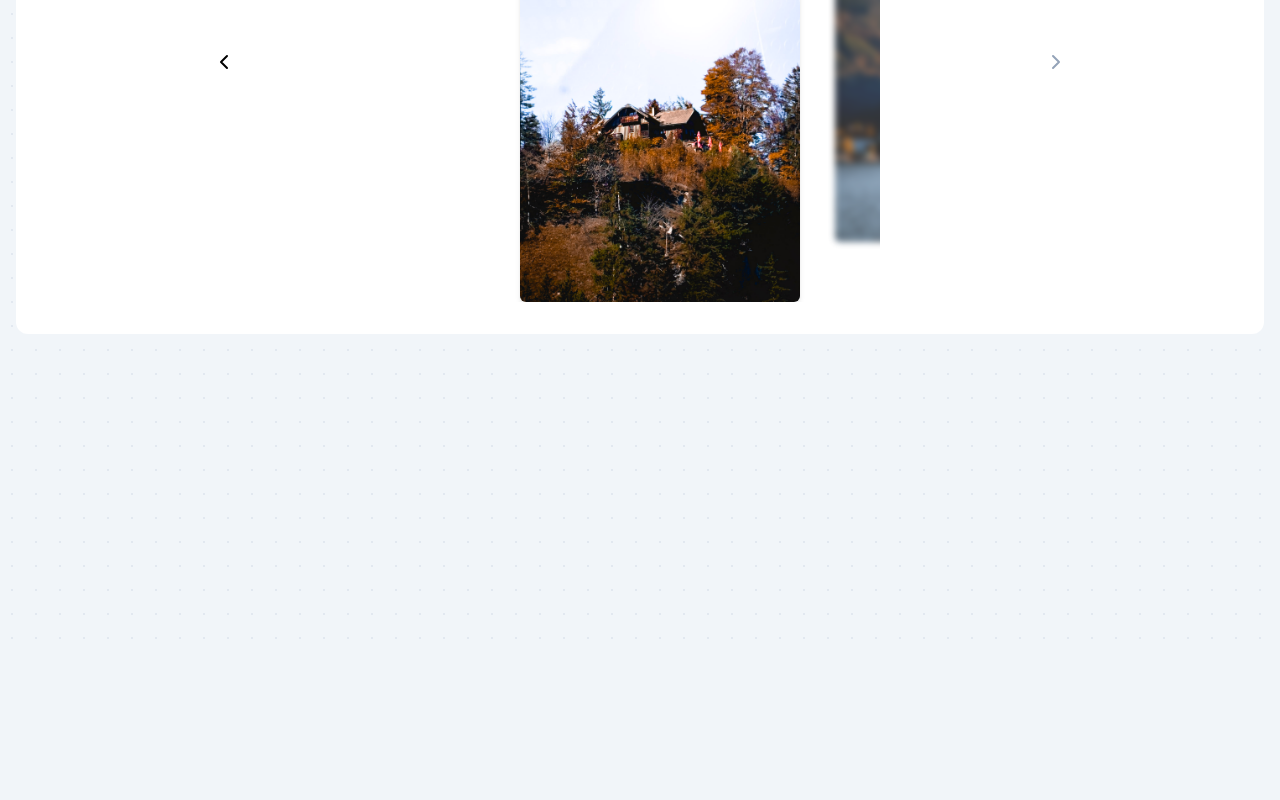
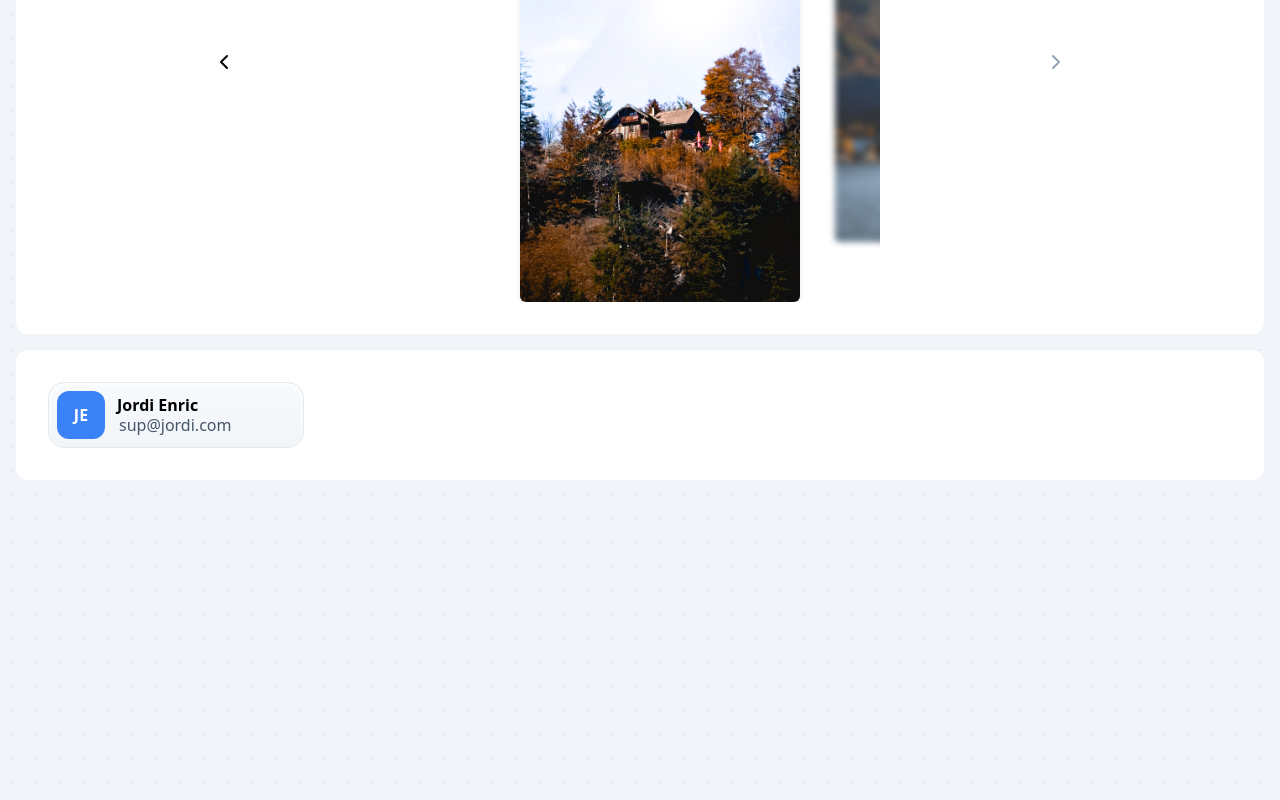
Before and after one commit to jordienr/jordienric.com, a Next.js app: page /lab in a window 1280 px wide. Shown: the part 622-1422 px from the top of the page. Before the commit the page ends 1276 px from the top, so only its background shows below. Built offline with nearby package versions, Linux system fonts and the light colour scheme.

Commit message:
add acc widget

```diff
--- /dev/null
+++ b/app/lab/AccountWidget.tsx
@@ -0,0 +1,36 @@
+import { ChevronUp } from "lucide-react";
+import { useState } from "react";
+import { motion } from "framer-motion";
+export default function AccountWidget() {
+  const [isOpen, setIsOpen] = useState(false);
+
+  return (
+    <div className="relative">
+      {/* {isOpen && (
+        <motion.div
+          initial={{ opacity: 0, y: 10 }}
+          animate={{ opacity: 1, y: 0 }}
+          transition={{ duration: 0.2, ease: "easeInOut" }}
+          className="absolute bg-white w-full border-[.5px] "
+        >
+          menu
+        </motion.div>
+      )} */}
+      <button
+        onClick={() => setIsOpen(!isOpen)}
+        className="group flex gap-3 items-center bg-gradient-to-b from-slate-50 to-slate-100 shadow-inner shadow-white p-2 rounded-2xl w-64 border-[.5px] hover:border-blue-400"
+      >
+        <div className="bg-blue-500 text-white w-12 h-12 rounded-xl flex items-center justify-center font-bold">
+          JE
+        </div>
+        <div className="flex flex-col text-left">
+          <span className="font-semibold">Jordi Enric</span>
+          <span className="text-slate-600 -mt-1 ml-0.5">sup@jordi.com</span>
+        </div>
+        <div className="ml-auto mr-2 group-hover:opacity-100 opacity-0 mt-2 group-hover:mt-0 transition-all text-blue-500">
+          <ChevronUp width={16} />
+        </div>
+      </button>
+    </div>
+  );
+}
--- a/app/lab/page.tsx
+++ b/app/lab/page.tsx
@@ -17,6 +17,7 @@ import { AnimatePresence, motion } from "framer-motion";
 import { useState } from "react";
 import { Navigation } from "./Navigation";
 import Carousel from "@/components/Carousel";
+import AccountWidget from "./AccountWidget";
 
 export default function Lab() {
   const phoneVariants = {
@@ -214,6 +215,10 @@ export default function Lab() {
         <div className="w-full rounded-xl bg-white p-8">
           <Carousel />
         </div>
+
+        <div className="w-full rounded-xl bg-white p-8">
+          <AccountWidget />
+        </div>
       </div>
     </div>
   );
```
